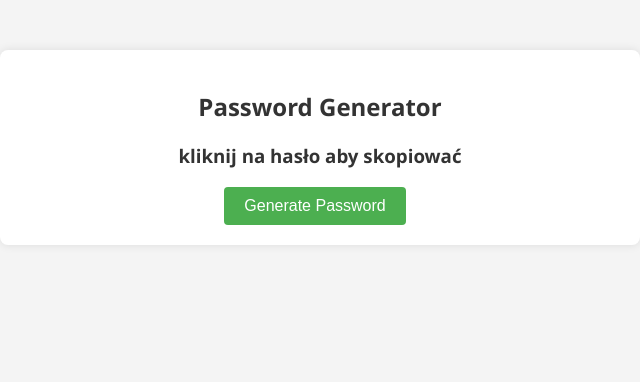
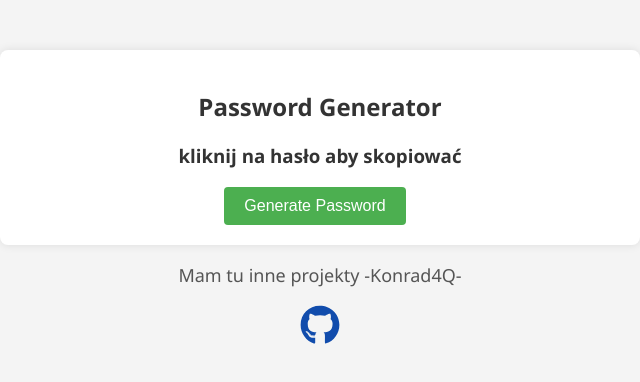
Before and after one commit to Konrad4q/Password_Generator, a plain HTML site: page index.html in a window 1280 px wide. Shown: the whole page, without its empty margins (320-960 px from the left). Drawn offline with Linux system fonts and the light colour scheme.

Commit message:
Update index.html

```diff
--- a/index.html
+++ b/index.html
@@ -51,6 +51,14 @@
         <p id="password" onclick="copyToClipboard()"></p>
         <button onclick="generatePassword()">Generate Password</button>
     </div>
+    <div>
+        <p>Mam tu inne projekty -Konrad4Q-</p>
+        <a class="nav-item nav-link" href="https://github.com/Konrad4q">
+            <svg xmlns="http://www.w3.org/2000/svg" height="40px" width="40px" viewBox="0 0 496 512">
+                <path fill="#114cac" d="M165.9 397.4c0 2-2.3 3.6-5.2 3.6-3.3 .3-5.6-1.3-5.6-3.6 0-2 2.3-3.6 5.2-3.6 3-.3 5.6 1.3 5.6 3.6zm-31.1-4.5c-.7 2 1.3 4.3 4.3 4.9 2.6 1 5.6 0 6.2-2s-1.3-4.3-4.3-5.2c-2.6-.7-5.5 .3-6.2 2.3zm44.2-1.7c-2.9 .7-4.9 2.6-4.6 4.9 .3 2 2.9 3.3 5.9 2.6 2.9-.7 4.9-2.6 4.6-4.6-.3-1.9-3-3.2-5.9-2.9zM244.8 8C106.1 8 0 113.3 0 252c0 110.9 69.8 205.8 169.5 239.2 12.8 2.3 17.3-5.6 17.3-12.1 0-6.2-.3-40.4-.3-61.4 0 0-70 15-84.7-29.8 0 0-11.4-29.1-27.8-36.6 0 0-22.9-15.7 1.6-15.4 0 0 24.9 2 38.6 25.8 21.9 38.6 58.6 27.5 72.9 20.9 2.3-16 8.8-27.1 16-33.7-55.9-6.2-112.3-14.3-112.3-110.5 0-27.5 7.6-41.3 23.6-58.9-2.6-6.5-11.1-33.3 2.6-67.9 20.9-6.5 69 27 69 27 20-5.6 41.5-8.5 62.8-8.5s42.8 2.9 62.8 8.5c0 0 48.1-33.6 69-27 13.7 34.7 5.2 61.4 2.6 67.9 16 17.7 25.8 31.5 25.8 58.9 0 96.5-58.9 104.2-114.8 110.5 9.2 7.9 17 22.9 17 46.4 0 33.7-.3 75.4-.3 83.6 0 6.5 4.6 14.4 17.3 12.1C428.2 457.8 496 362.9 496 252 496 113.3 383.5 8 244.8 8zM97.2 352.9c-1.3 1-1 3.3 .7 5.2 1.6 1.6 3.9 2.3 5.2 1 1.3-1 1-3.3-.7-5.2-1.6-1.6-3.9-2.3-5.2-1zm-10.8-8.1c-.7 1.3 .3 2.9 2.3 3.9 1.6 1 3.6 .7 4.3-.7 .7-1.3-.3-2.9-2.3-3.9-2-.6-3.6-.3-4.3 .7zm32.4 35.6c-1.6 1.3-1 4.3 1.3 6.2 2.3 2.3 5.2 2.6 6.5 1 1.3-1.3 .7-4.3-1.3-6.2-2.2-2.3-5.2-2.6-6.5-1zm-11.4-14.7c-1.6 1-1.6 3.6 0 5.9 1.6 2.3 4.3 3.3 5.6 2.3 1.6-1.3 1.6-3.9 0-6.2-1.4-2.3-4-3.3-5.6-2z"/>
+            </svg>
+        </a>
+    </div>
 
     <script>
         function generatePassword() {
```
